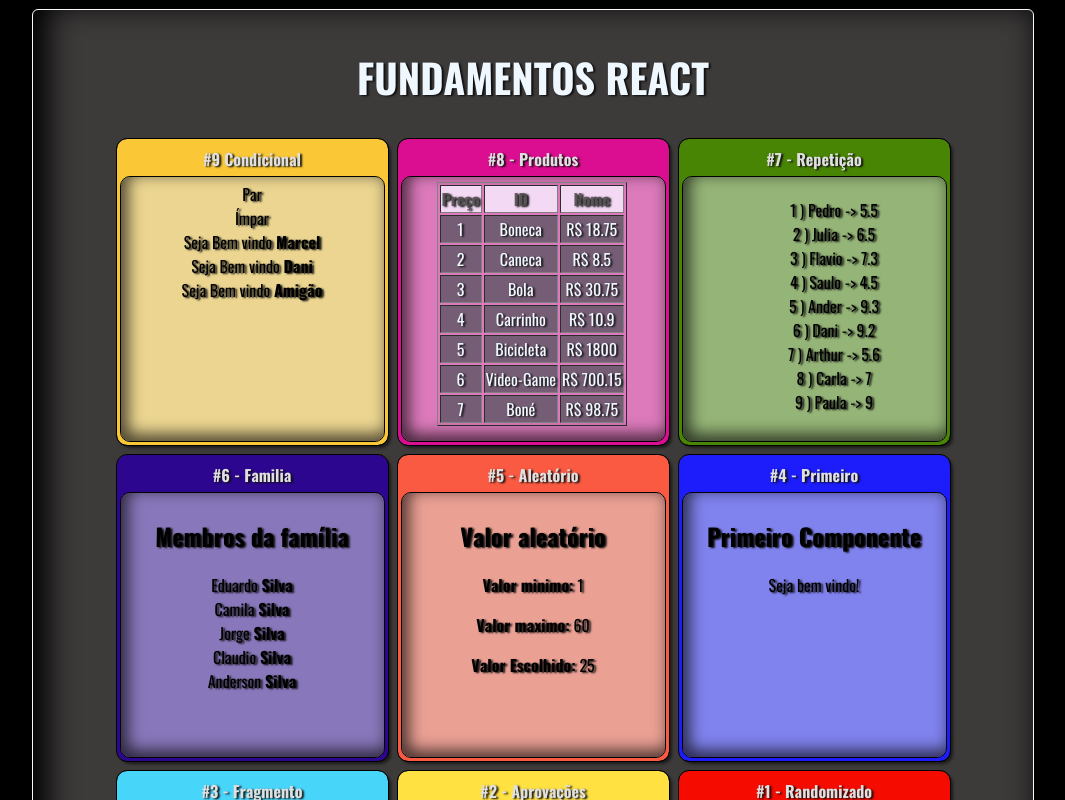
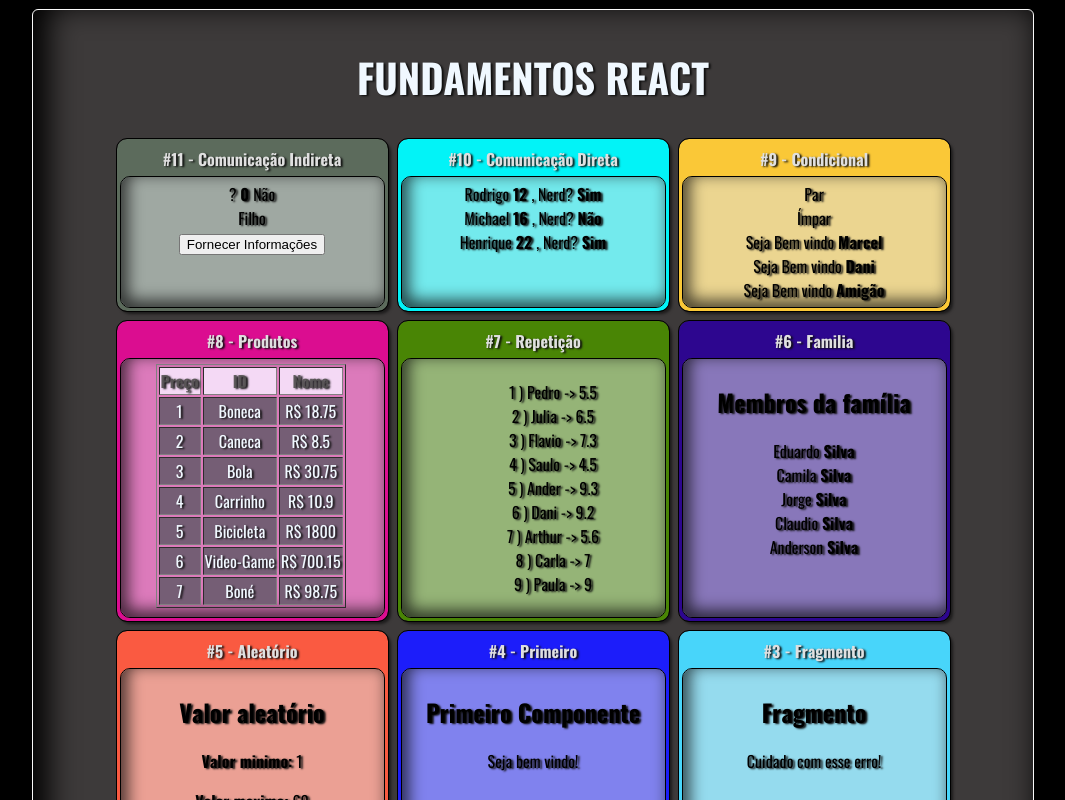
Before and after one commit to dfernan6/Curso-e-codigos-em-praticas, a React (Create React App) app in the folder react-redux/fundamentos-react/: page / in a window 1280 px wide. Shown: the top 800 px of the page, without its empty margins (107-1172 px from the left). Built offline with nearby package versions, Linux system fonts and the light colour scheme.

Commit message:
Comunicação direta e indireta

```diff
--- a/react-redux/fundamentos-react/src/App.jsx
+++ b/react-redux/fundamentos-react/src/App.jsx
@@ -12,13 +12,21 @@ import ListaAlunos from "./components/repetição/ListaAlunos";
 import TabelaProdutos from "./components/repetição/TabelaProdutos";
 import ParOuImpar from "./components/condicional/ParOuImpar";
 import UsuárioInfo from "./components/repetição/UsuárioInfo";
+import DiretaPai from "./components/comunicação/DiretaPai";
+import IndiretaPai from "./components/comunicação/IndiretaPai";
 
 export default function App(){
   return (
 <div className="App">
 <h1>FUNDAMENTOS REACT</h1>
  <div className="Cards">
-  <Card titulo="#9 Condicional" color="#FAC837">
+ <Card titulo="#11 - Comunicação Indireta" color="#5C6B5C">
+  <IndiretaPai/>
+  </Card>
+  <Card titulo="#10 - Comunicação Direta" color="#02F3F7">
+  <DiretaPai/>
+  </Card>
+  <Card titulo="#9 - Condicional" color="#FAC837">
   <ParOuImpar numero={2} />
   <ParOuImpar numero={3} />
   <UsuárioInfo usuario={{nome: "Marcel"}}/>
--- /dev/null
+++ b/react-redux/fundamentos-react/src/components/comunicação/DiretaFilho.jsx
@@ -0,0 +1,11 @@
+import React from "react";
+
+export default props => {
+    return (
+        <div>
+            <span>{props.nome} </span>
+            <span><strong>{props.idade} </strong></span>
+            <span>, Nerd? <strong>{props.nerd ? 'Sim': 'Não'}</strong></span>
+        </div>
+    )
+}
--- /dev/null
+++ b/react-redux/fundamentos-react/src/components/comunicação/DiretaPai.jsx
@@ -0,0 +1,15 @@
+import React from "react";
+import DiretaFilho from "./DiretaFilho";
+
+export default props => {
+    return (
+        <div>
+            <DiretaFilho nome="Rodrigo" idade={12}
+            nerd={true}/>
+            <DiretaFilho nome="Michael" idade={16}
+            nerd={false}/>
+            <DiretaFilho nome="Henrique" idade={22}
+            nerd={true}/>
+        </div>
+    )
+}
--- /dev/null
+++ b/react-redux/fundamentos-react/src/components/comunicação/IndiretaFilho.jsx
@@ -0,0 +1,18 @@
+import React from "react";
+
+export default props => {
+    const cb = props.quandoClicar
+    const gerarIdade = () => parseInt(Math.random() *
+    (20)) + 50
+    const gerarNerd = () => Math.random() > 0.5
+    return (
+        <div>
+            <div>Filho</div>
+            <button onClick={
+                e => {
+                    cb('João', gerarIdade(), gerarNerd())
+                }
+            }>Fornecer Informações</button>
+        </div>
+    )
+}
--- /dev/null
+++ b/react-redux/fundamentos-react/src/components/comunicação/IndiretaPai.jsx
@@ -0,0 +1,27 @@
+import React, { useState } from "react";
+import IndiretaFilho from "./IndiretaFilho";
+
+export default props => {
+    const [nome, setNome] = useState('?')
+    const [idade, setIdade] = useState(0)
+    const [nerd, setNerd] = useState(false)
+
+    function fornecerInformacoes(nome, idade, nerd){
+        setNome(nome)
+        setIdade(idade)
+        setNerd(nerd)
+    }
+
+    return (
+        <div>
+            <div>
+                <span>{nome} </span>
+                <span><strong>{idade} </strong></span>
+                <span>{nerd ? 'Sim':'Não'}</span>
+            </div>
+            <IndiretaFilho quandoClicar={
+                fornecerInformacoes}>
+            </IndiretaFilho>
+        </div>
+    )
+}
--- a/react-redux/fundamentos-react/src/components/layout/Card.css
+++ b/react-redux/fundamentos-react/src/components/layout/Card.css
@@ -8,7 +8,6 @@
     overflow: hidden;
     margin: 5px;
     width: 265px;
-    height: 300px;
     border: 3px solid;
     outline: 1px solid black;
 }
```
